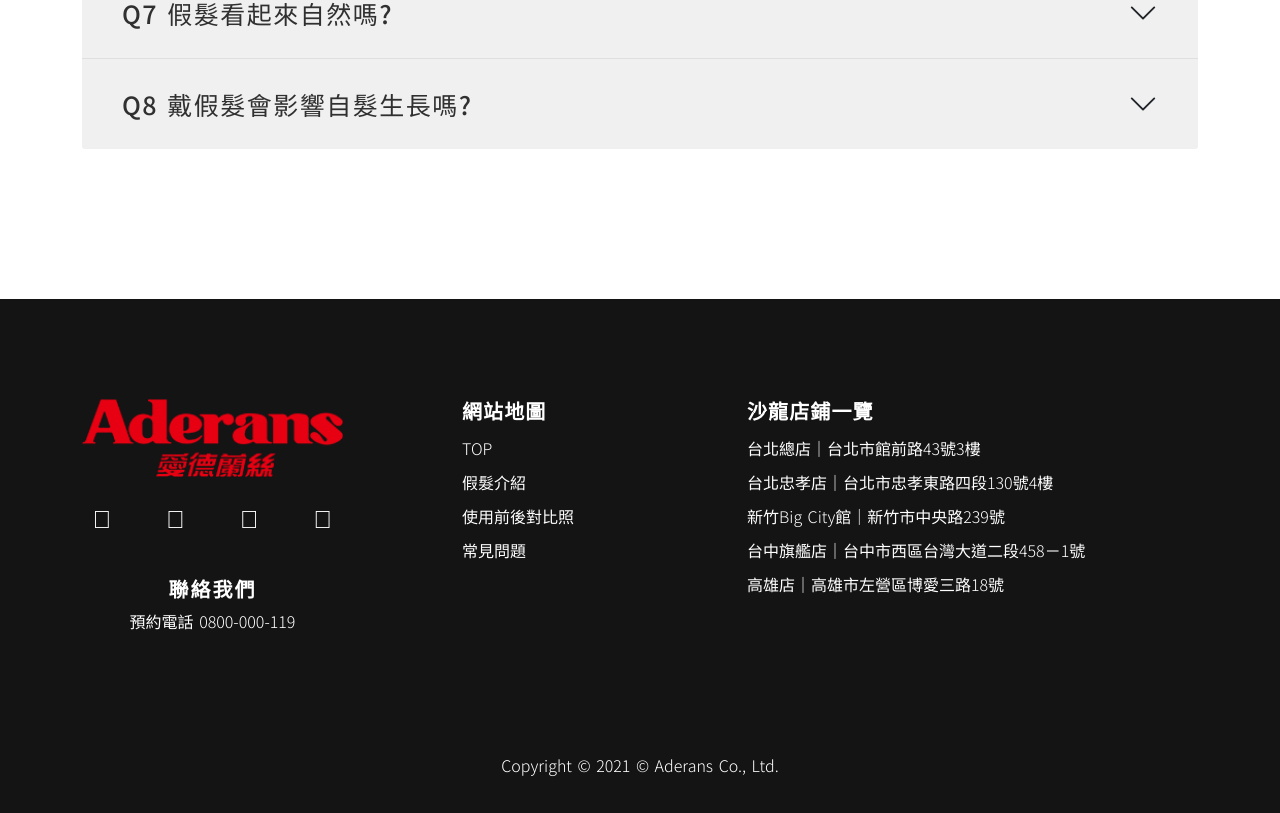
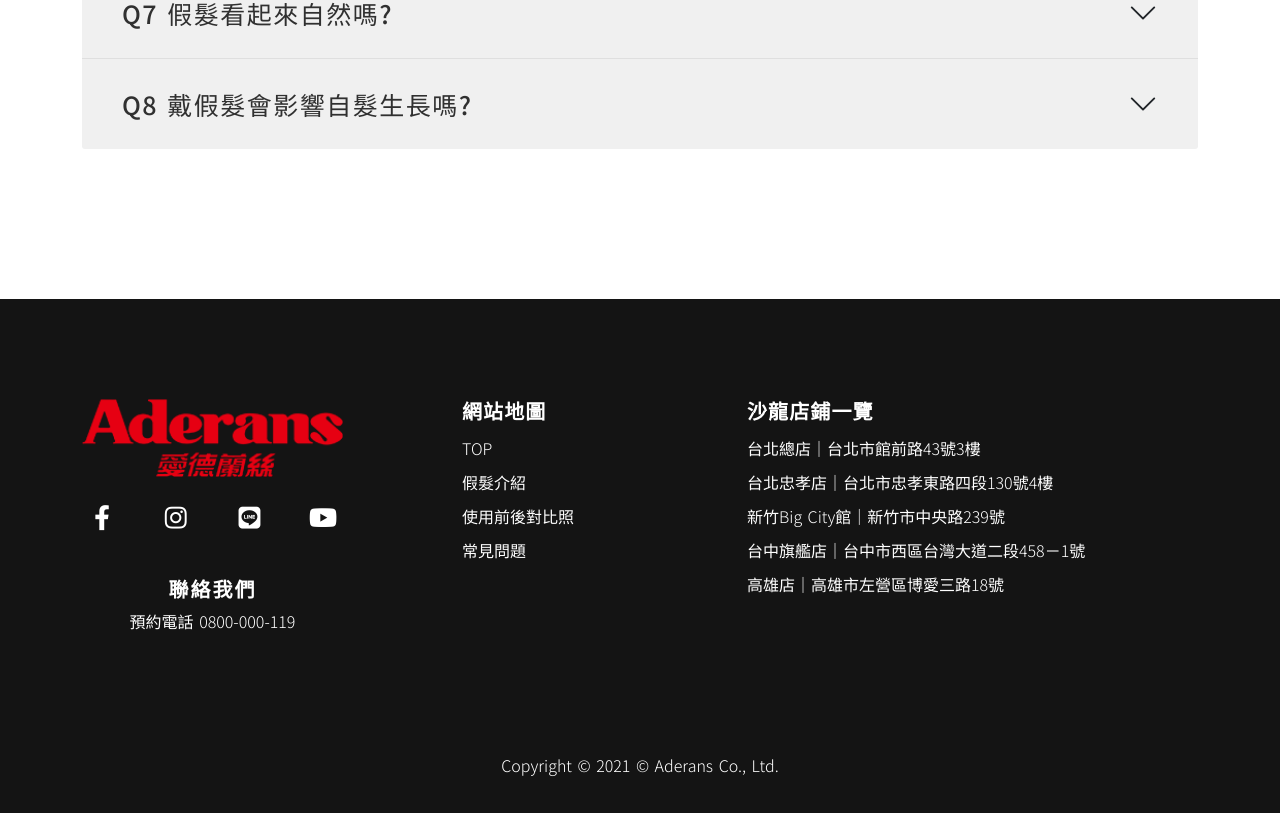
Before and after one commit to sbsy1517/Aderans-male-wig-testpage, a plain HTML site: page index.html in a window 1280 px wide. Shown: the part 4376-5189 px from the top of the page. Drawn offline with nearby package versions, Linux system fonts and the light colour scheme.

Commit message:
icon fixed

```diff
--- a/style/index-section-lady.sass
+++ b/style/index-section-lady.sass
@@ -371,6 +371,7 @@ footer
     +sm
         margin-top: 60px
     .container
+
         h4
             font-weight: bold
             color: white
@@ -380,7 +381,6 @@ footer
         a
             color: white
             font-weight: 300
-            font-family: 'Noto Sans TC', sans-serif
         ul
             padding-left: 0
         .footer_content
@@ -414,7 +414,6 @@ footer
                             text-align: center
                             width: 40px
                             height: 40px
-
                             color: white
                             &:hover
                                color: $hover_red
```
Also changed, not shown: style/all.css.
